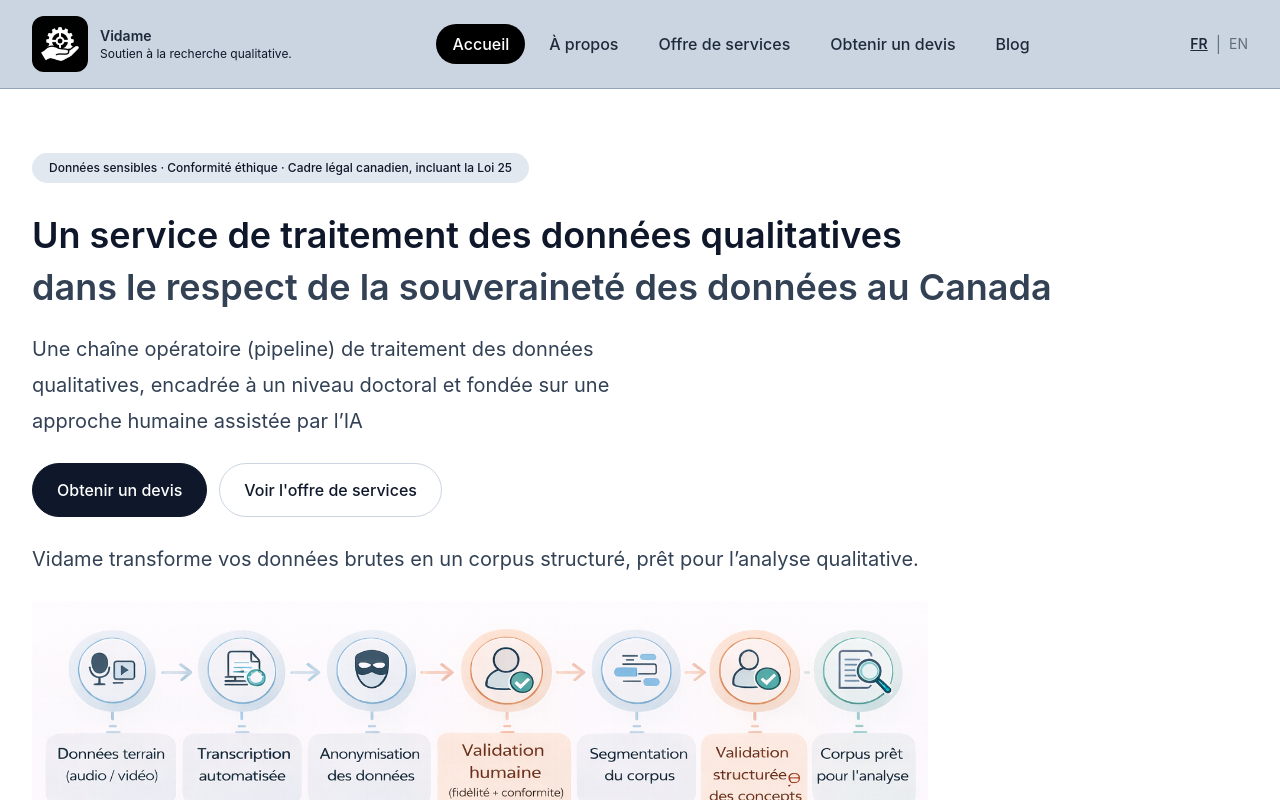
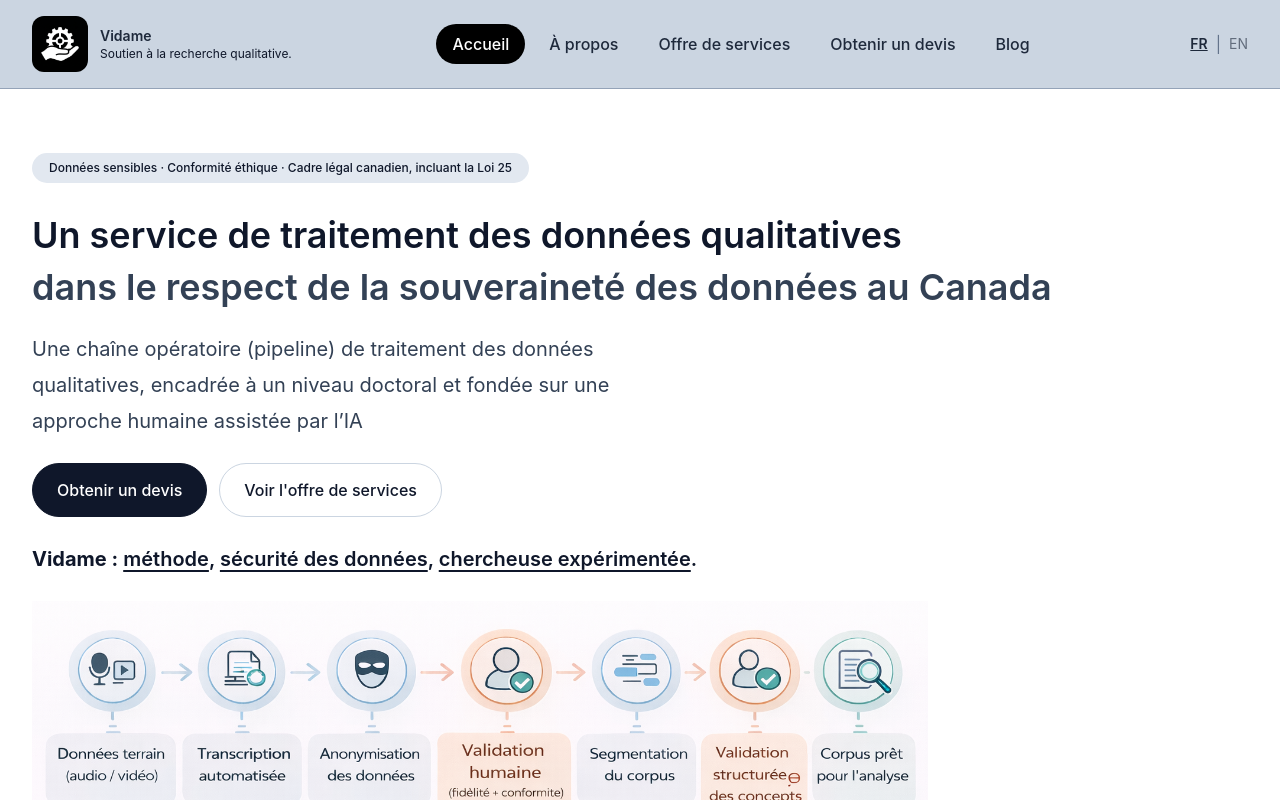
Before and after one commit to momopro21/vidame-recherche, a React (Vite) app: page / in a window 1280 px wide. Shown: the top 800 px of the page. Built offline with nearby package versions, Linux system fonts and the light colour scheme; the HTML template or start-up script is replaced by a standard one.

Commit message:
Update App.tsx

```diff
--- a/src/App.tsx
+++ b/src/App.tsx
@@ -536,12 +536,60 @@ function Accueil({setPage,lang,}: {setPage: (page: string) => void;lang: "fr" |
               </Button>
             </div>
 
-            {/* ===== VIDAME_REPERE_PHRASE_FERMETURE_HERO_ACCUEIL ===== */}
-            <p className="mt-8 max-w-4xl text-lg leading-8 text-slate-700 md:text-xl md:leading-9">
-              {lang === "fr"
-                ? "Vidame transforme vos données brutes en un corpus structuré, prêt pour l’analyse qualitative."
-                : "Vidame transforms your raw data into a structured corpus, ready for qualitative analysis."}
-            </p>
+           {/* ===== VIDAME_REPERE_PHRASE_FERMETURE_HERO_ACCUEIL ===== */}
+<p className="mt-8 max-w-4xl text-lg font-semibold leading-8 text-slate-900 md:text-xl md:leading-9">
+  {lang === "fr" ? (
+    <>
+      <span className="font-bold">Vidame :</span>{" "}
+      <a
+        href="#pipeline"
+        className="underline underline-offset-4 hover:text-slate-700"
+      >
+        méthode
+      </a>
+      ,{" "}
+      <a
+        href="#securite"
+        className="underline underline-offset-4 hover:text-slate-700"
+      >
+        sécurité des données
+      </a>
+      ,{" "}
+      <a
+        href="#apropos"
+        className="underline underline-offset-4 hover:text-slate-700"
+      >
+        chercheuse expérimentée
+      </a>
+      .
+    </>
+  ) : (
+    <>
+      <span className="font-bold">Vidame:</span>{" "}
+      <a
+        href="#pipeline"
+        className="underline underline-offset-4 hover:text-slate-700"
+      >
+        method
+      </a>
+      ,{" "}
+      <a
+        href="#securite"
+        className="underline underline-offset-4 hover:text-slate-700"
+      >
+        data security
+      </a>
+      ,{" "}
+      <a
+        href="#apropos"
+        className="underline underline-offset-4 hover:text-slate-700"
+      >
+        experienced researcher
+      </a>
+      .
+    </>
+  )}
+</p>
           </div>
         </div>
       </section>
```
